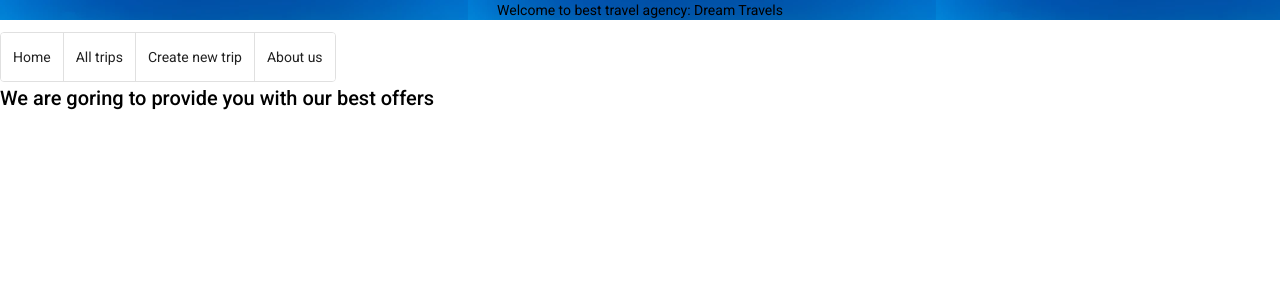
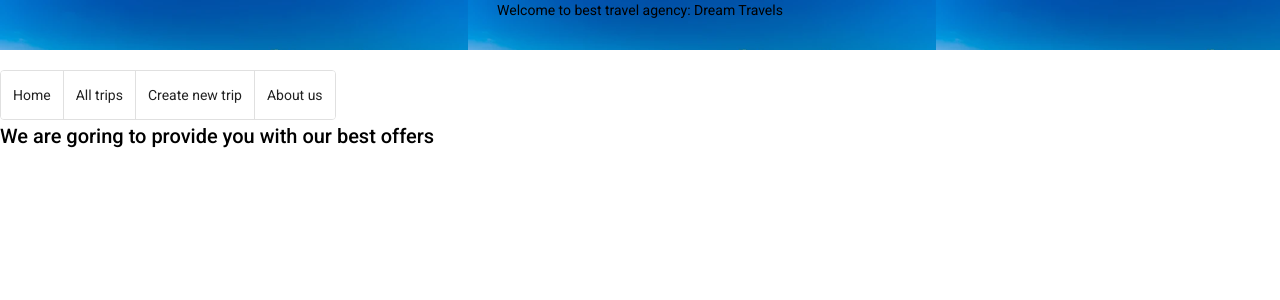
Before and after one commit to s-khani/travel-agency, an Angular app in the folder angular-frontend/: page / in a window 1280 px wide. Shown: the top 300 px of the page. Built offline with nearby package versions, Linux system fonts and the light colour scheme.

Commit message:
[change] - fixing CSS for header.component.css

```diff
--- a/angular-frontend/src/app/components/header/header.component.css
+++ b/angular-frontend/src/app/components/header/header.component.css
@@ -2,4 +2,6 @@
   text-align: center;
   background-image: url("src/assets/images/Picture1.png");
   max-height: 50px;
+  height: 150px;
+  margin-bottom: 20px;
 }
```
